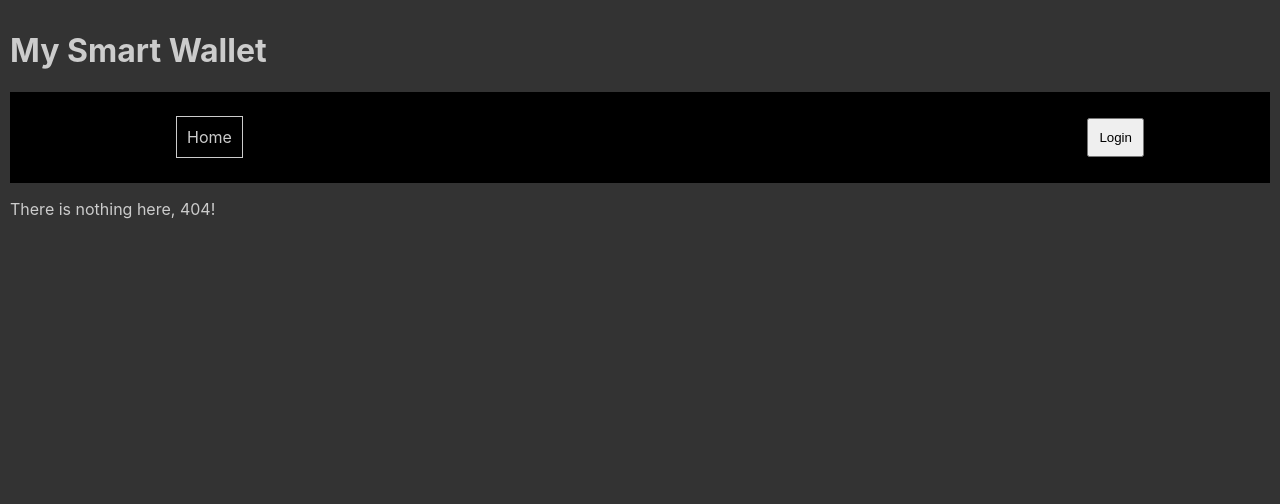
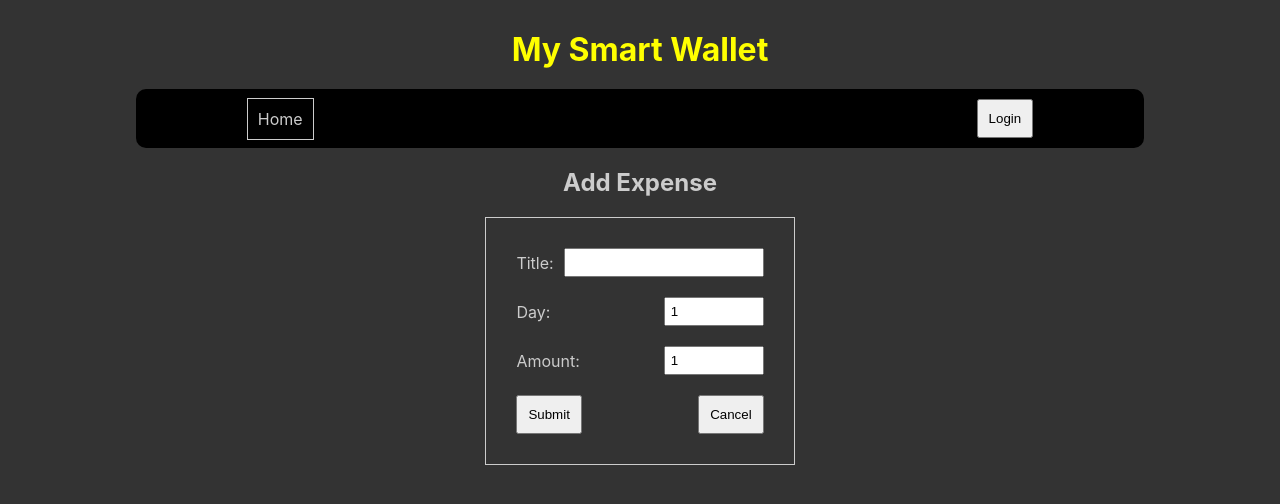
Before and after one commit to omr-dev/my-smart-wallet, a React (Vite) app: page /expenseForm in a window 1280 px wide. Before the commit this address had no page. Shown: the top 504 px of the page. Built offline with nearby package versions, Linux system fonts and the light colour scheme.

Commit message:
Page expenses created (#3)
* expenses list in

* expense addition completed

* editing expense in

* edit process merged into expensesSlice

* delete feature in

```diff
--- a/package.json
+++ b/package.json
@@ -9,9 +9,11 @@
   },
   "dependencies": {
     "@auth0/auth0-react": "^1.10.1",
+    "@reduxjs/toolkit": "^1.8.2",
     "react": "^18.0.0",
     "react-dom": "^18.0.0",
     "react-icons": "^4.4.0",
+    "react-redux": "^8.0.2",
     "react-router-dom": "^6.3.0",
     "sass": "^1.52.1"
   },
--- a/src/App.jsx
+++ b/src/App.jsx
@@ -3,15 +3,17 @@ import "./App.scss";
 import Navbar from "./components/Navbar";
 import { PageHome } from "./subPages/PageHome";
 import { PageExpenses } from "./subPages/PageExpenses";
+import {PageExpenseForm} from './subPages/PageExpenseForm';
 function App() {
   return (
     <div className="App">
-      <h1>My Smart Wallet</h1>
+      <h1 className="AppTitle">My Smart Wallet</h1>
       <Navbar />
       <Routes>
         <Route index element={<PageHome/>} />
         <Route path="home" element={<PageHome />} />
         <Route path="expenses" element={<PageExpenses />} />
+        <Route path="expenseForm" element={<PageExpenseForm/>} />
         <Route path="*" element={<p>There is nothing here, 404!</p>}/>
       </Routes>
     </div>
--- a/src/App.scss
+++ b/src/App.scss
@@ -1,55 +1,144 @@
-body{
+:root {
+  font-size: 62.5%;
+}
+* {
+  margin: 0;
+  padding: 0;
+  box-sizing: border-box;
+}
+
+body {
   background-color: #333;
-  color:#ccc;
+  color: #ccc;
   padding: 10px;
-  .App{
-    .navbar{
+  font-size: 1.6rem;
+  .App {
+    width: 80%;
+    margin: 0 auto;
+    h1.AppTitle {
+      margin: 20px;
+      text-align: center;
+      color: yellow;
+    }
+    .navbar {
       background-color: black;
+      border-radius: 10px;
 
-      .navbar-inner{
+      .navbar-inner {
         width: 80%;
-        margin:0 auto;
-      display:flex;
+        margin: 0 auto;
+        display: flex;
         padding: 10px;
         justify-content: space-between;
         gap: 20px;
-      border-radius:10px;
-      ul{
+        ul {
           list-style-type: none;
-        display:flex;
+          display: flex;
           align-items: center;
-        gap:20px;
-        li{
-
-          a{
+          gap: 20px;
+          li {
+            a {
               text-decoration: none;
-            color:#ccc;
+              color: #ccc;
               padding: 10px;
-            border:1px solid #ccc;
-            &:hover{
-              background-color:#ccc;
-              color:#333;
+              border: 1px solid #ccc;
+              &:hover {
+                background-color: #ccc;
+                color: #333;
               }
-            &.active{
-              color:yellow;
+              &.active {
+                color: yellow;
                 border-color: yellow;
               }
             }
           }
         }
-      button{
+        button {
           padding: 10px;
-
         }
       }
     }
-    .loginMessageBox{
+    .subPage {
+      width: 80%;
+      margin: 0 auto;
+      padding: 20px;
+    }
+    .pageExpenses {
+      .btn-add-expense {
+        width: fit-content;
+        border: 1px solid #ccc;
+        padding: 10px;
+        margin: 10px;
+        a {
+          text-decoration: none;
+          color: #ccc;
+          &:hover {
+            color: #333;
+            background-color: #ccc;
+          }
+        }
+        &:hover {
+          background-color: #ccc;
+          a {
+            color: #333;
+          }
+        }
+      }
+      .expensesList {
+        table {
+          width: 100%;
+          thead {
+            background-color: #ccc;
+            color: #333;
+            th {
+              padding: 10px;
+            }
+          }
+          tbody {
+            td {
               text-align: center;
-      background-color:black;
+              padding: 5px;
+            }
+          }
+        }
+      }
+    }
+    .page-expense-form {
+      h2 {
+        padding: 20px 0;
+        text-align: center;
+      }
+      .form-container {
+        border: 1px solid #ccc;
+        width: min-content;
+        margin: 0 auto;
+        padding: 20px;
+        .form-row {
+          display: flex;
+          justify-content: space-between;
+          align-items: center;
+          padding: 10px;
+          gap: 10px;
+          input {
+            padding: 5px;
+            width: 200px;
+          }
+          input[type="number"] {
+            width: 100px;
+          }
+          button{
+            padding: 10px;
+          }
+        }
+      }
+    }
+    .loginMessageBox {
+      text-align: center;
+      background-color: black;
       width: fit-content;
       margin: 20px auto;
       padding: 20px;
-      border-radius:10px;
+      border-radius: 10px;
     }
   }
 }
--- /dev/null
+++ b/src/components/ExpensesList.jsx
@@ -0,0 +1,60 @@
+import { useSelector, useDispatch } from "react-redux";
+import { useNavigate } from "react-router-dom";
+import {
+  selectExpenses,
+  setTargetExpenseToEdit,
+  deleteExpense,
+} from "../store/features/expenses/expensesSlice";
+
+export const ExpensesList = () => {
+  const expensesInState = useSelector(selectExpenses);
+  const navigate = useNavigate();
+  const dispatch = useDispatch();
+
+  return (
+    <div className="expensesList">
+      <table className="expensesTable">
+        <thead>
+          <tr>
+            <th>DAY</th>
+            <th>TITLE</th>
+            <th>AMOUNT</th>
+            <th>ACTIONS</th>
+          </tr>
+        </thead>
+        <tbody>
+          {Object.keys(expensesInState).map((expenseKey) => {
+            const title = expensesInState[expenseKey].title;
+            const day = expensesInState[expenseKey].day;
+            const amount = expensesInState[expenseKey].amount;
+            return (
+              <tr key={expenseKey}>
+                <td>{day}</td>
+                <td>{title}</td>
+                <td>{amount}</td>
+                <td>
+                  <button
+                    onClick={() => {
+                      dispatch(setTargetExpenseToEdit(expenseKey));
+                      navigate("/expenseForm");
+                    }}
+                  >
+                    EDIT
+                  </button>
+                  <button
+                    onClick={() => {
+                      if (confirm(`Are you sure you want to delete ${title} ?`))
+                        dispatch(deleteExpense(expenseKey));
+                    }}
+                  >
+                    DELETE
+                  </button>
+                </td>
+              </tr>
+            );
+          })}
+        </tbody>
+      </table>
+    </div>
+  );
+};
--- a/src/main.jsx
+++ b/src/main.jsx
@@ -2,9 +2,11 @@ import React from "react";
 import ReactDOM from "react-dom/client";
 import { Auth0Provider } from "@auth0/auth0-react";
 import { BrowserRouter } from "react-router-dom";
+import {Provider} from 'react-redux';
 
 import App from "./App";
 import "./index.css";
+import store from "./store/store";
 ReactDOM.createRoot(document.getElementById("root")).render(
   <Auth0Provider
     domain="dev-eikyrwwd.us.auth0.com" //TODO: fix as env variable
@@ -12,7 +14,9 @@ ReactDOM.createRoot(document.getElementById("root")).render(
     redirectUri={window.location.origin}
   >
     <BrowserRouter>
+    <Provider store={store}>
       <App />
+      </Provider>
     </BrowserRouter>
   </Auth0Provider>
 );
--- /dev/null
+++ b/src/store/features/expenses/expensesSlice.js
@@ -0,0 +1,35 @@
+import { createSlice } from "@reduxjs/toolkit";
+export const expensesSlice = createSlice({
+  name: "expenses",
+  initialState: {
+    value: { nextIndex: 1, selectedExpenseToEdit: null, data: {} },
+  },
+  reducers: {
+    add: (state, action) => {
+      const newExpense = action.payload;
+      state.value.data[state.value.nextIndex] = newExpense;
+      state.value.nextIndex += 1;
+    }, //TODO: add EDIT,REMOVE reducers
+    edit: (state, action) => {
+      const targetExpense = action.payload.targetId;
+      state.value.data[targetExpense] = action.payload.newValue;
+    },
+    setTargetExpenseToEdit: (state, action) => {
+      const selectedExpense = action.payload;
+      state.value.selectedExpenseToEdit = selectedExpense;
+    },
+    deleteExpense: (state, action) => {
+      const selectedExpenseToDelete = action.payload;
+      delete state.value.data[selectedExpenseToDelete];
+    },
+  },
+});
+export const { add, edit, deleteExpense, setTargetExpenseToEdit } =
+  expensesSlice.actions;
+export const selectExpenses = (state) => {
+  return state.expenses.value.data;
+};
+export const selectSelectedExpenseToEdit = (state) => {
+  return state.expenses.value.selectedExpenseToEdit;
+};
+export default expensesSlice.reducer;
--- /dev/null
+++ b/src/store/store.js
@@ -0,0 +1,7 @@
+import { configureStore } from "@reduxjs/toolkit";
+import expensesReducer from "./features/expenses/expensesSlice";
+export default configureStore({
+  reducer: {
+    expenses: expensesReducer,
+  },
+});
--- /dev/null
+++ b/src/subPages/PageExpenseForm.jsx
@@ -0,0 +1,114 @@
+import { useState } from "react";
+import { add, edit } from "../store/features/expenses/expensesSlice";
+import { useDispatch, useSelector } from "react-redux";
+import { useNavigate } from "react-router-dom";
+
+import { selectExpenses,selectSelectedExpenseToEdit,setTargetExpenseToEdit } from "../store/features/expenses/expensesSlice";
+
+export const PageExpenseForm = () => {
+  let isEditForm = false;
+  const dispatch = useDispatch();
+  const navigate = useNavigate();
+
+  const expensesInState = useSelector(selectExpenses);
+  const expenseToEdit = useSelector(selectSelectedExpenseToEdit);
+  let titleToEdit, dayToEdit, amountToEdit;
+  if (expenseToEdit !== null) {
+    isEditForm = true;
+    titleToEdit = expensesInState[expenseToEdit].title;
+    dayToEdit = expensesInState[expenseToEdit].day;
+    amountToEdit = expensesInState[expenseToEdit].amount;
+  }
+  const [day, setDay] = useState(dayToEdit ? dayToEdit : 1);
+  const [title, setTitle] = useState(titleToEdit ? titleToEdit : "");
+  const [amount, setAmount] = useState(amountToEdit ? amountToEdit : 1);
+
+  return (
+    <div className="page-expense-form">
+      <h2>{isEditForm ? "Edit" : "Add"} Expense</h2>
+
+      <form
+        onSubmit={(e) => {
+          e.preventDefault();
+        }}
+      >
+        <div className="form-container">
+          <div className="form-row">
+            <label htmlFor="title">Title:</label>
+            <input
+              type="text"
+              name="title"
+              value={title}
+              onChange={(e) => {
+                setTitle(e.target.value);
+              }}
+            />
+          </div>
+          <div className="form-row">
+            <label htmlFor="day">Day:</label>
+            <input
+              type="number"
+              name="day"
+              min="1"
+              max="31"
+              value={day}
+              onChange={(e) => {
+                setDay(e.target.value);
+              }}
+            />
+          </div>
+
+          <div className="form-row">
+            <label htmlFor="amount">Amount:</label>
+            <input
+              type="number"
+              min="1"
+              step="any"
+              value={amount}
+              onChange={(e) => {
+                setAmount(e.target.value);
+              }}
+            />
+          </div>
+          <div className="form-row">
+            <button
+              type="submit"
+              className="btn-submit"
+              onClick={() => {
+                if (isEditForm) {
+                  dispatch(
+                    edit({
+                      targetId: expenseToEdit,
+                      newValue: {
+                        title: title,
+                        amount: amount,
+                        day: day,
+                      },
+                    })
+                  );
+                  dispatch(setTargetExpenseToEdit(null));
+                } else {
+                  dispatch(add({ title: title, amount: amount, day: day }));
+                }
+                navigate("/expenses");
+              }}
+            >
+              Submit
+            </button>
+            <button
+              className="btn-cancel"
+              onClick={() => {
+                if (isEditForm) {
+                  dispatch((setTargetExpenseToEdit(null)));
+                }
+                navigate("/expenses");
+              }}
+            >
+              Cancel
+            </button>
+          </div>
+        </div>
+      </form>
+    </div>
+  );
+};
--- a/src/subPages/PageExpenses.jsx
+++ b/src/subPages/PageExpenses.jsx
@@ -1,16 +1,36 @@
 import { useAuth0 } from "@auth0/auth0-react";
 import { FaSpinner } from "react-icons/fa";
 import { Navigate } from "react-router-dom";
+import { useSelector, useDispatch } from "react-redux";
+import { add, selectExpenses } from "../store/features/expenses/expensesSlice";
+import { ExpensesList } from "../components/ExpensesList";
+import { useNavigate } from "react-router-dom";
 
 export const PageExpenses = () => {
+  const expensesInState = useSelector(selectExpenses);
+  const countOfExpenses = Object.keys(expensesInState).length;
+
+  const dispatch = useDispatch();
+  const navigate = useNavigate();
   const { user, isAuthenticated, isLoading } = useAuth0();
   if (!isLoading) {
     if (!isAuthenticated) {
       return <Navigate to="/home" replace />;
     } else {
       return (
-        <div className="pageExpenses">
+        <div className="pageExpenses subPage">
           <h2>This is expenses page.</h2>
+
+          <button
+            className="btn-add-expense"
+            onClick={() => {
+              navigate("/expenseForm");
+            }}
+          >
+            Add Expense
+          </button>
+
+          {countOfExpenses > 0 && <ExpensesList />}
         </div>
       );
     }
```
Also changed, not shown: 1 other file (tests, documents, lock files or other folders). Lines whose indentation alone changed are shown as unchanged.
